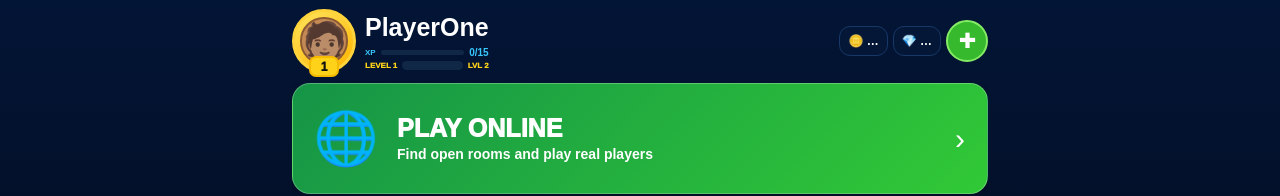
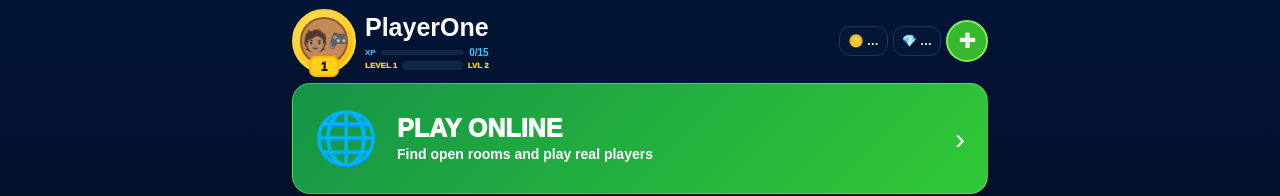
Before and after one commit to MrDan001/ludo-live, a Next.js app: page /home in a window 1280 px wide. Shown: the top 196 px of the page. Built offline with nearby package versions, Linux system fonts and the light colour scheme; no server answers; the database is empty.

Commit message:
refactor: use canonical circular avatar renderer

```diff
--- a/app/_components/EquippedAvatar.tsx
+++ b/app/_components/EquippedAvatar.tsx
@@ -1,12 +1,13 @@
 "use client";
 
 import { useEffect, useState } from "react";
+import AvatarRenderer, { type AvatarArtwork } from "./AvatarRenderer";
 
 export const AVATAR_ICONS: Record<string, string> = {
   default: "🧑🏽‍🎮", "avatar-1": "🧑🏽‍🎮", "avatar-2": "👩🏽‍🎤", "avatar-3": "🧔🏾‍♂️", "avatar-4": "👨🏽‍🚀", "avatar-5": "👩🏾‍🚀", "avatar-6": "🧙🏽‍♂️",
 };
 
-type Avatar = { id: string; name?: string; icon?: string | null; imageUrl?: string | null };
+type Avatar = AvatarArtwork & { id: string };
 
 export default function EquippedAvatar({ className, style }: { className?: string; style?: React.CSSProperties }) {
   const [avatar, setAvatar] = useState<Avatar>({ id: "default", icon: AVATAR_ICONS.default });
@@ -32,32 +33,13 @@ export default function EquippedAvatar({ className, style }: { className?: strin
     return () => { alive = false; window.removeEventListener("focus", sync); window.removeEventListener("ludo-wallet-updated", sync); };
   }, []);
 
-  const frameStyle: React.CSSProperties = {
-    ...style,
-    display: "block",
-    position: "relative",
-    width: "100%",
-    height: "100%",
-    minWidth: 0,
-    minHeight: 0,
-    overflow: "hidden",
-    borderRadius: "50%",
-  };
-
-  if (avatar.imageUrl && !broken) {
-    return (
-      <span className={className} style={frameStyle} aria-label={avatar.name || "Player avatar"}>
-        <img
-          src={avatar.imageUrl}
-          alt=""
-          draggable={false}
-          decoding="async"
-          onError={() => setBroken(true)}
-          style={{ display: "block", width: "100%", height: "100%", minWidth: 0, minHeight: 0, objectFit: "contain", objectPosition: "center center" }}
-        />
-      </span>
-    );
-  }
-
-  return <span className={className} style={{ ...frameStyle, display: "grid", placeItems: "center", fontSize: "inherit" }} aria-label={avatar.name || "Player avatar"}>{avatar.icon || AVATAR_ICONS[avatar.id] || AVATAR_ICONS.default}</span>;
+  return (
+    <AvatarRenderer
+      avatar={avatar}
+      className={className}
+      style={style}
+      onImageError={() => setBroken(true)}
+      fallback={avatar.icon || AVATAR_ICONS[avatar.id] || AVATAR_ICONS.default}
+    />
+  );
 }
```
